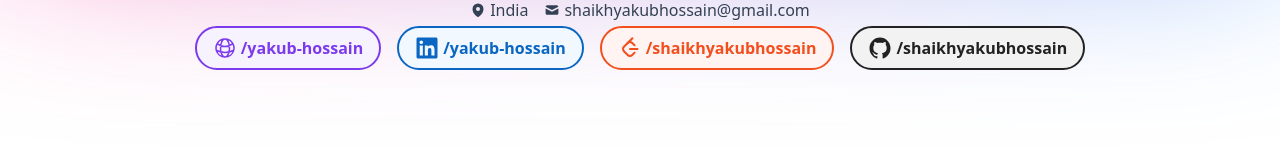
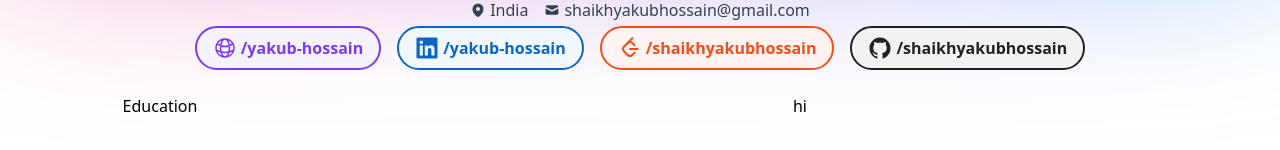
Before and after one commit to shaikhyakubhossain/resume-website, a Next.js app: page / in a window 1280 px wide. Shown: the part 192-342 px from the top of the page. Built offline with nearby package versions, Linux system fonts and the light colour scheme.

Commit message:
Update Section component

```diff
--- a/src/app/components/Section/section.component.tsx
+++ b/src/app/components/Section/section.component.tsx
@@ -1,9 +1,17 @@
-import styles from './section.module.scss'
+import styles from './section.module.scss';
 
-export default function Section() {
+type propsType = {
+    sectionName: string,
+    children: React.ReactNode
+}
+
+export default function Section(props: propsType) {
     return (
-        <div className={`${styles.mainContainer}`}>
-
+        <div className={`${styles.mainContainer} w-full flex justify-center text-center`}>
+            <div className={`${styles.sectionName}`}>{props.sectionName}</div>
+            <div className={`${styles.sectionContent}`}>
+                {props.children}
+            </div>
         </div>
     )
 }
--- a/src/app/components/Section/section.module.scss
+++ b/src/app/components/Section/section.module.scss
@@ -0,0 +1,16 @@
+.mainContainer {
+
+}
+
+.mainContainer > div {
+    margin-top: 24px;
+}
+
+.sectionName {
+    width: 25%;
+
+}
+
+.sectionContent {
+    width: 75%;
+}
--- a/src/app/page.tsx
+++ b/src/app/page.tsx
@@ -1,10 +1,12 @@
 import "./globals.css"
 import HeroHeader from "./components/HeroHeader/hero-header.component";
+import Section from "./components/Section/section.component";
 
 export default function Home() {
   return (
     <div>
       <HeroHeader />
+      <Section sectionName="Education">hi</Section>
     </div>
   );
 }
```
